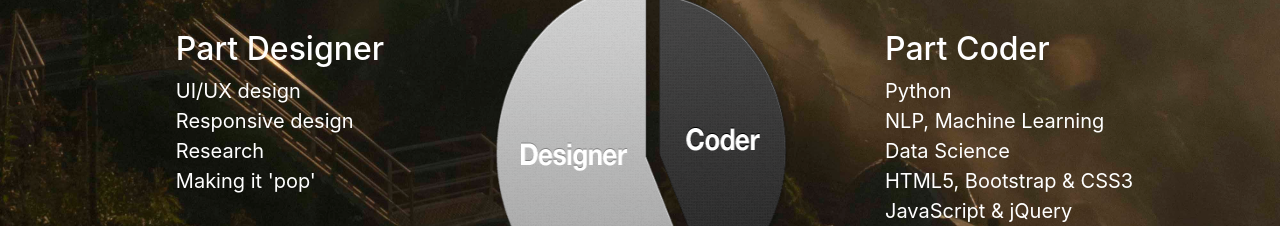
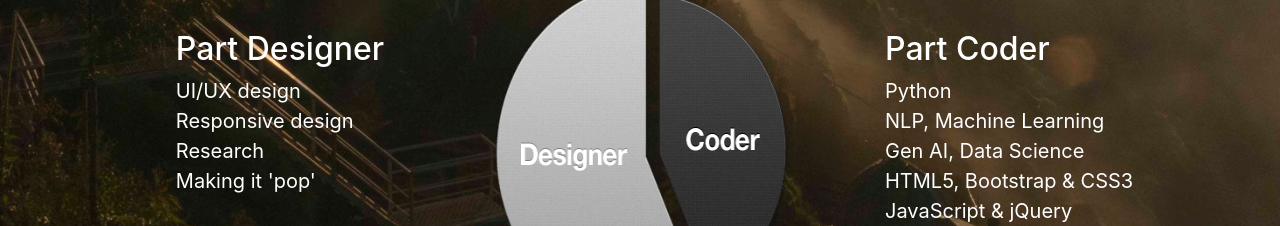
Before and after one commit to sauravshirwadkar/Saurav_Portfolio, a plain HTML site: page index.html in a window 1280 px wide. Shown: the part 1220-1446 px from the top of the page. Drawn offline with nearby package versions, Linux system fonts and the light colour scheme.

Commit message:
added description

```diff
--- a/index.html
+++ b/index.html
@@ -127,7 +127,7 @@
                     <b><li>Python</li>
                     <li>NLP, Machine Learning</li>
                     <!-- <li>Machine Learning</li> -->
-                    <li>Data Science</li>
+                    <li>Gen AI, Data Science</li>
                     <li>HTML5, Bootstrap & CSS3</li>
                     <li>JavaScript & jQuery</li>
                     <li>MongoDB, MySQL, Postman & Git</li>
```
